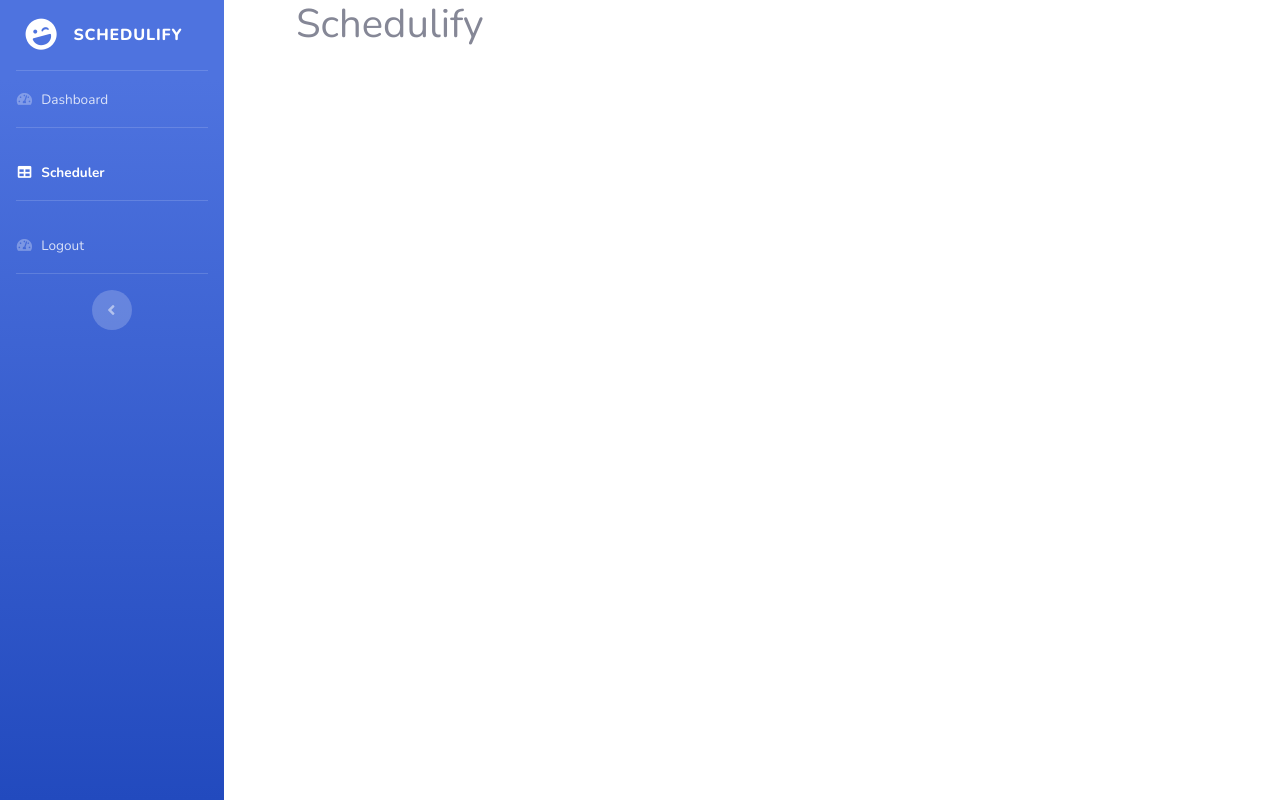
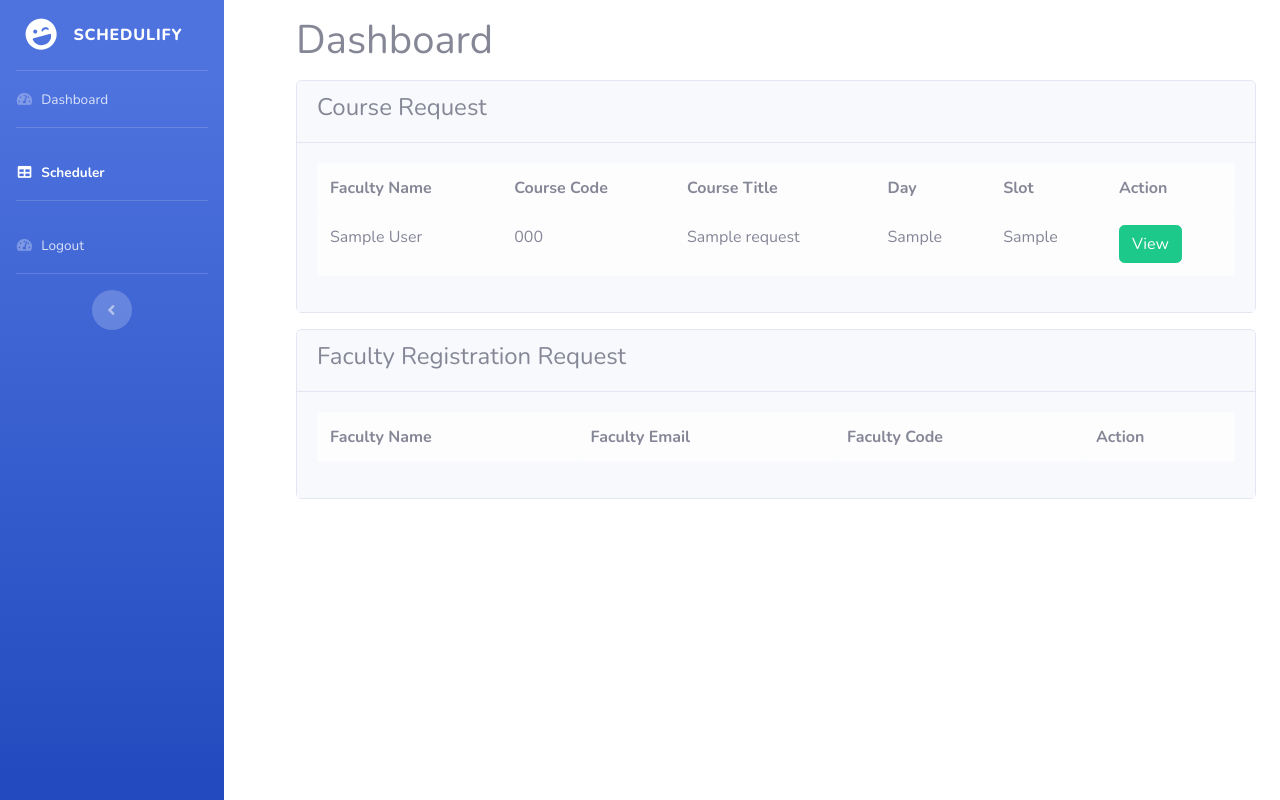
Before and after one commit to osamamateen/schedulify-flask, a Flask app: page / in a window 1280 px wide. Run offline with Flask 2, Linux system fonts and the light colour scheme; the visitor is signed in with stand-in values (Sample User, id 1); tables that the repository leaves empty or names only in its code hold one stand-in row (values such as "Sample post"); lists and menus that the app fills with data are empty; some libraries are stand-ins or nearby versions.

Commit message:
course request and admin dashboard done

```diff
--- a/app.py
+++ b/app.py
@@ -1,6 +1,6 @@
 from flask import Flask, render_template, request, redirect, url_for, session, logging, flash
 from flask_mysqldb import MySQL
-from wtforms import Form, StringField, TextAreaField, PasswordField, validators
+from wtforms import Form, StringField, TextAreaField, SelectField, PasswordField, validators
 from passlib.hash import sha256_crypt
 from functools import wraps
 import math
@@ -8,32 +8,216 @@ import time
 import os
 import csv
 from os.path import join, dirname, realpath
+from flask_sqlalchemy import SQLAlchemy
+from sqlalchemy.orm import relationship
+from sqlalchemy import ForeignKey
+import datetime
+from pprint import pprint
+import logging
+import sys
+from sqlalchemy import create_engine
+
+engine = create_engine('mysql://root:1234@localhost/schedulify-flask')
+connection = engine.raw_connection()
+cursor = connection.cursor()
 
 app = Flask(__name__)
+
+logger = logging.getLogger('werkzeug')  # grabs underlying WSGI logger
+handler = logging.FileHandler('test.log')  # creates handler for the log file
+logger.addHandler(handler)  # adds handler to the werkzeug WSGI logger
 
 # Config MySQL
 app.config['MYSQL_HOST'] = 'localhost'
 app.config['MYSQL_USER'] = 'root'
-app.config['MYSQL_PASSWORD'] = ''
+app.config['MYSQL_PASSWORD'] = '1234'
 app.config['MYSQL_DB'] = 'schedulify-flask'
 app.config['MYSQL_CURSORCLASS'] = 'DictCursor'
 
-#init MySQL
+app.config['SQLALCHEMY_DATABASE_URI'] = 'mysql://root:1234@localhost/schedulify-flask'
+app.config['SQLALCHEMY_TRACK_MODIFICATIONS'] = False
+
+# init MySQL
 mysql = MySQL(app)
+db = SQLAlchemy(app)
+
+
+class Users(db.Model):
+    __tablename__ = "users"
+
+    id = db.Column(db.Integer, primary_key=True)
+    name = db.Column(db.String(255))
+    email = db.Column(db.String(255), nullable=False, unique=True)
+    faculty_code = db.Column(db.String(30), nullable=False, unique=True)
+    password = db.Column(db.String(255))
+    register_date = db.Column(db.DateTime)
+    role = db.Column(db.Boolean, nullable=False)
+    status = db.Column(db.Boolean, default=0)
+    deleted = db.Column(db.Boolean, default=0)
+    username = db.Column(db.String(255), nullable=False)
+
+    def __init__(self, name, email, faculty_code, password, register_date, role, status, deleted):
+        self.name = name
+        self.email = email
+        self.faculty_code = faculty_code
+        self.password = password
+        self.register_date = register_date
+        self.role = role
+        self.status = status
+        self.deleted = deleted
+
+
+class CourseRequests(db.Model):
+    __tablename__ = "course_requests"
+
+    id = db.Column(db.Integer, primary_key=True)
+    user_id = db.Column(db.Integer, db.ForeignKey("users.id"), nullable=False)
+    course_code = db.Column(db.String(255), nullable=False)
+    course_title = db.Column(db.String(255))
+    semester = db.Column(db.Integer)
+    slot = db.Column(db.Integer)
+    day = db.Column(db.Integer)
+    created_at = db.Column(
+        db.DateTime, default=datetime.datetime.utcnow, nullable=False)
+    deleted = db.Column(db.Boolean, default=0)
+    approved = db.Column(db.Boolean, default=0)
+
+    def __init__(self, name, email, course_code, course_title, semester, slot, day, created_at, approved, deleted):
+        self.name = name
+        self.email = email
+        self.course_code = course_code
+        self.course_title = course_title
+        self.semester = semester
+        self.slot = slot
+        self.day = day
+        self.created_at = created_at
+        self.approved = approved
+        self.deleted = deleted
+
+# Check if user logged in
+
+
+def is_logged_in(f):
+    @wraps(f)
+    def wrap(*args, **kwargs):
+        if 'logged_in' in session:
+            return f(*args, **kwargs)
+        else:
+            flash('Unauthorized, please login', 'danger')
+            return redirect(url_for('login'))
+    return wrap
+
 
 @app.route('/')
+@is_logged_in
 def index():
-  return render_template('index.html')
+    userRequests = Users.query.filter_by(status=0).all()
+
+    cur = mysql.connection.cursor()
+
+    # cursor.execute("SELECT * FROM users WHERE status = 0")
+
+    # userRequests = cursor.fetchall()
+    # commit to DB
+
+    # CourseRequests = CourseRequests.query.join(
+    #     Users).filter(CourseRequests.user_id == Users.id).all()
+
+    courseRequests = cur.execute(
+        "SELECT * FROM course_requests LEFT JOIN users ON course_requests.user_id = users.id")
+
+    courseRequests = cur.fetchall()
+    # courseRequests = ["hello"]
+
+    mysql.connection.commit()
+    # close connection
+    # cursor.close()
+
+    logger.info("here")
+    logger.info(print(courseRequests))
+    # logger.info(courseRequests)
+
+    # print("You are in index")
+
+    return render_template('index.html', userRequests=userRequests, courseRequests=courseRequests)
+
+
+@app.route('/faculty', methods=['GET', 'POST'])
+def faculty():
+    faculty = Users.query.all()
+
+    return render_template('faculty-listing.html', faculty=faculty)
+
+
+# @app.route('faculty/insert', methods=['POST'])
+# def insertFaculty():
+#     if request.method == 'POST':
+
+class courseRequestForm(Form):
+    course_code = StringField('Course Code', validators=[
+        validators.input_required(), validators.Length(min=6, max=6)])
+    course_title = StringField('Course Title', validators=[
+        validators.Length(min=4, max=25)])
+    semester = SelectField(u'Semester', choices=[(1, 'First'), (2, 'Second'), (3, 'Third'), (
+        4, 'Fourth'), (5, 'Fifth'), (6, 'Sixth'), (7, 'Seventh'), (8, 'Eighth')])
+    # semester = StringField('Semester', validators=[
+    # validators.input_required(), validators.Length(min=1, max=1)])
+    day = SelectField(u'Day', choices=[(1, 'Mon-Wed'), (2, 'Tue-Thu'), (3, 'Sat'), (
+        4, 'Sun')])
+    # day = StringField('Day', validators=[
+    #     validators.input_required(), validators.Length(min=1, max=1)])
+    slot = SelectField(u'Slot', choices=[(1, 'First'), (2, 'Second'), (3, 'Third'), (
+        4, 'Fourth')])
+    # slot = StringField('Slot', validators=[
+    #     validators.Length(min=1, max=1)])
+
+
+@app.route('/course-request', methods=['GET', 'POST'])
+def courseRequest():
+    logger.info(session['id'])
+    form = courseRequestForm(request.form)
+    if request.method == 'POST' and form.validate():
+        course_code = form.course_code.data
+        course_title = form.course_title.data
+        semester = form.semester.data
+        day = form.day.data
+        slot = form.slot.data
+        user_id = session['id']
+
+        # create cursor
+        cur = mysql.connection.cursor()
+
+        cur.execute("INSERT INTO course_requests(user_id, course_code, course_title, semester, day, slot) VALUES(%s,%s, %s, %s, %s,%s)",
+                    (user_id, course_code, course_title, semester, day, slot))
+
+        # commit to DB
+        mysql.connection.commit()
+
+        # close connection
+        cur.close()
+
+        flash('Your request has been submitted.', 'success')
+
+        return redirect(url_for('index'))
+    return render_template('course-request.html', form=form)
+
+
+# @app.route('/course-request-listing', methods=['GET', 'POST'])
+# def courseRequestListing():
+#     courseRequests = CourseRequests.query.all()
+
 
 @app.route('/scheduler', methods=['GET', 'POST'])
 def scheduler():
-  with open('schedule.csv') as f:
+    with open('schedule.csv') as f:
         result = [{k: v for k, v in row.items()}
-            for row in csv.DictReader(f, skipinitialspace=True)]
-  return render_template('scheduler.html', result = result)
+                  for row in csv.DictReader(f, skipinitialspace=True)]
+    return render_template('scheduler.html', result=result)
+
 
 UPLOAD_FOLDER = './uploads'
 app.config['UPLOAD_FOLDER'] = UPLOAD_FOLDER
+
 
 @app.route('/upload', methods=['POST'])
 def upload():
@@ -48,6 +232,7 @@ def upload():
         print('no file')
     return redirect(url_for('scheduler'))
 
+
 # read csv file and save it to dictionary
 fileName = 'uploads/data2.csv'
 f = open(fileName, 'r', errors="ignore")
@@ -60,99 +245,106 @@ for row in reader:
 courses = sorted(coursesData, key=lambda x: (coursesData[x]['faculty']))
 
 # Register form class
+
+
 class RegisterForm(Form):
-  name = StringField('Name', validators=[validators.input_required(), validators.Length(min=1, max=50)])
-  username = StringField('Username', validators=[validators.input_required(), validators.Length(min=4, max=25)])
-  email = StringField('Email', validators=[validators.input_required(), validators.Length(min=6, max=50)])
-  password = PasswordField('Password', validators=[
-    validators.input_required(),
-    validators.EqualTo('confirm', message='Passwords do not match')
-  ])
-  confirm = PasswordField('Confirm Password')
+    name = StringField('Name', validators=[
+                       validators.input_required(), validators.Length(min=1, max=50)])
+    username = StringField('Username', validators=[
+                           validators.input_required(), validators.Length(min=4, max=25)])
+    email = StringField('Email', validators=[
+                        validators.input_required(), validators.Length(min=6, max=50)])
+    password = PasswordField('Password', validators=[
+        validators.input_required(),
+        validators.EqualTo('confirm', message='Passwords do not match')
+    ])
+    confirm = PasswordField('Confirm Password')
 
 
 # User Register
 @app.route('/register', methods=['GET', 'POST'])
 def register():
-  form = RegisterForm(request.form)
-  if request.method == 'POST' and form.validate():
-    name = form.name.data
-    email = form.email.data
-    username = form.username.data
-    password = sha256_crypt.encrypt(str(form.password.data))
+    form = RegisterForm(request.form)
+    if request.method == 'POST' and form.validate():
+        name = form.name.data
+        email = form.email.data
+        username = form.username.data
+        password = sha256_crypt.encrypt(str(form.password.data))
+# remove this later
+        faculty_code = username
 
-    #create cursor
-    cur = mysql.connection.cursor()
+        # create cursor
+        cur = mysql.connection.cursor()
 
-    cur.execute("INSERT INTO users(name, email, username, password) VALUES(%s, %s, %s, %s)", (name, email, username, password))
+        cur.execute("INSERT INTO users(name, email, username, password, faculty_code) VALUES(%s, %s, %s, %s,%s)",
+                    (name, email, username, password, faculty_code))
 
-    #commit to DB
-    mysql.connection.commit()
+        # commit to DB
+        mysql.connection.commit()
 
-    #close connection
-    cur.close()
+        # close connection
+        cur.close()
 
-    flash('You are now registered and can log in', 'success')
+        flash('You are now registered and can log in', 'success')
 
-    return redirect(url_for('login'))
-  return render_template('register.html', form = form)
+        return redirect(url_for('login'))
+    return render_template('register.html', form=form)
 
 # user login
+
+
 @app.route('/login', methods=['GET', 'POST'])
 def login():
-  if request.method == 'POST':
-    # get form fields
-    username = request.form['username']
-    password_candidate = request.form['password']
+    if request.method == 'POST':
+        # get form fields
+        username = request.form['username']
+        password_candidate = request.form['password']
 
-    #create a cursor
-    cur = mysql.connection.cursor()
+        # create a cursor
+        cur = mysql.connection.cursor()
 
-    #get user by username
-    result = cur.execute("SELECT * FROM users WHERE username = %s", [username])
+        # get user by username
+        result = cur.execute(
+            "SELECT * FROM users WHERE username = %s", [username])
 
-    if result > 0:
-      # get stored hash
-      data = cur.fetchone()
-      password = data['password']
+        if result > 0:
+            # get stored hash
+            data = cur.fetchone()
+            password = data['password']
 
-      #compare passwords
-      if sha256_crypt.verify(password_candidate, password):
-        # Passed
-        session['logged_in'] = True
-        session['username'] = username
-        flash('You are now logged in', 'success')
-        return redirect(url_for('index'))
-      else:
-        error = 'Invalid Login'
-        return render_template('login.html', error = error)
-      #close connection
-      cur.close()
+            # compare passwords
+            if sha256_crypt.verify(password_candidate, password):
+                # Passed
+                session['logged_in'] = True
+                session['username'] = username
+                session['id'] = data['id']
 
-    else:
-      error = 'Username not found'
-      return render_template('login.html', error = error)
+                flash('You are now logged in', 'success')
+                return redirect(url_for('index'))
+            else:
+                error = 'Invalid Login'
+                return render_template('login.html', error=error)
+            # close connection
+            cur.close()
 
-  return render_template('login.html')
+        else:
+            error = 'Username not found'
+            return render_template('login.html', error=error)
 
-# Check if user logged in
-def is_logged_in(f):
-  @wraps(f)
-  def wrap(*args, **kwargs):
-    if 'logged_in' in session:
-      return f(*args, **kwargs)
-    else:
-      flash('Unauthorized, please login', 'danger')
-      return redirect(url_for('login'))
-  return wrap
+    return render_template('login.html')
+
 
 # logout
+
+
 @app.route('/logout')
 @is_logged_in
 def logout():
-  session.clear()
-  flash('You are now logged out', 'success')
-  return redirect(url_for('login'))
+    session.clear()
+    logger.ingo("session cleared")
+    flash('You are now logged out', 'success')
+    return redirect(url_for('login'))
+
 
 # initialize variables
 board = []
@@ -165,6 +357,8 @@ result = []
 k = 0
 
 # create an empty board with -- representing an emoty slot
+
+
 def create_board(num_of_courses):
     x = math.ceil(slot_len * 4)
     for slot in range(x):
@@ -226,6 +420,7 @@ def find_empty(board):
     # if there is no empty space return none
     return None
 
+
 def solve(board, courses, k):
     if (k >= len(courses)):
         return True
@@ -245,9 +440,9 @@ def solve(board, courses, k):
                     slot = 1
                 if(col >= len(board[row])/4 and col < len(board[row])/2):
                     slot = 2
-                if(col >= len(board[row])/2  and col < (len(board[row])* 3/4)):
+                if(col >= len(board[row])/2 and col < (len(board[row]) * 3/4)):
                     slot = 3
-                if(col >= (len(board[row]) * 3/4)  and col < len(board[row])):
+                if(col >= (len(board[row]) * 3/4) and col < len(board[row])):
                     slot = 4
                 course_detail = {
                     'course': thisCourse,
@@ -280,12 +475,13 @@ def generate():
     print("Time Taken: ", completed - started)
     toCSV = result
     keys = toCSV[0].keys()
-    with open('schedule.csv', 'w', newline='')  as output_file:
+    with open('schedule.csv', 'w', newline='') as output_file:
         dict_writer = csv.DictWriter(output_file, keys)
         dict_writer.writeheader()
         dict_writer.writerows(toCSV)
     return redirect(url_for('scheduler'))
 
+
 if __name__ == '__main__':
     app.secret_key = 'secret123'
     app.run(debug=True)
--- a/templates/index.html
+++ b/templates/index.html
@@ -6,6 +6,72 @@
 
 {% block content %}
   <div class="container">
-    <h1>Schedulify</h1>
+    <h1 class="title mt-3">Dashboard</h1>
+
+    <div class="row mt-3">
+      <div class="col-md-12">
+        <div class="card bg-light">
+          <div class="card-header">
+            <h4>Course Request</h4>
+          </div>
+          <div class="card-body bg-gray-100">
+            <table class="table table-bordered table-light">
+              <tr>
+              <th>Faculty Name</th>
+              <th>Course Code</th>
+              <th>Course Title</th>
+              <th>Day</th>
+              <th>Slot</th>
+              <th>Action</th>
+              </tr>
+
+              {% for row in courseRequests %}
+              <tr>
+                <td>{{ row.name }}</td>
+                <td>{{ row.course_code }}</td>
+                <td>{{ row.course_title }}</td>
+                <td>{{ row.day }}</td>
+                <td>{{ row.slot }}</td>
+                <td>
+                  <button type="button" class="btn btn-success">View</button>
+                </td>
+              </tr>
+              {% endfor %}
+            </table>
+          </div>
+        </div>
+      </div>
+    </div>
+    <div class="row mt-3">
+      <div class="col-md-12">
+        <div class="card bg-light">
+          <div class="card-header">
+            <h4>Faculty Registration Request</h4>
+          </div>
+          <div class="card-body bg-gray-100">
+            <table class="table table-bordered table-light">
+              <tr>
+                <th>Faculty Name</th>
+                <th>Faculty Email</th>
+                <th>Faculty Code</th>
+                <th>Action</th>
+              </tr>
+
+              {% for row in userRequests%}
+              <tr>
+                <td>{{ row.name }}</td>
+                <td>{{ row.email }}</td>
+                <td>{{ row.faculty_code }}</td>
+                <td>
+                  <button type="button" class="btn btn-success">View</button>
+                </td>
+              </tr>
+              {% endfor %}
+            </table>
+          </div>
+        </div>
+      </div>
+    </div>
+
   </div>
 {% endblock %}
```
Also changed, not shown: templates/course-request.html (added, +27 -0 lines), templates/faculty-listing.html (added, +85 -0 lines), 1 other file.
